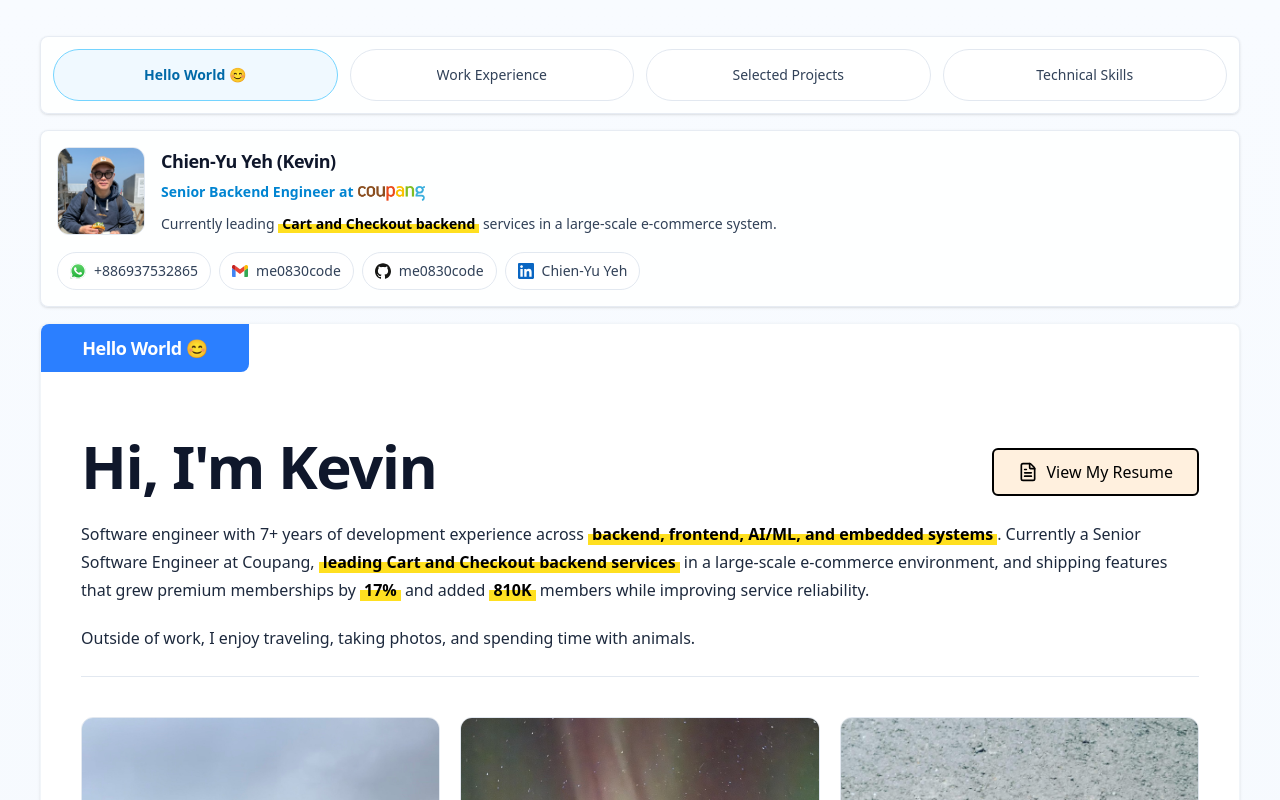
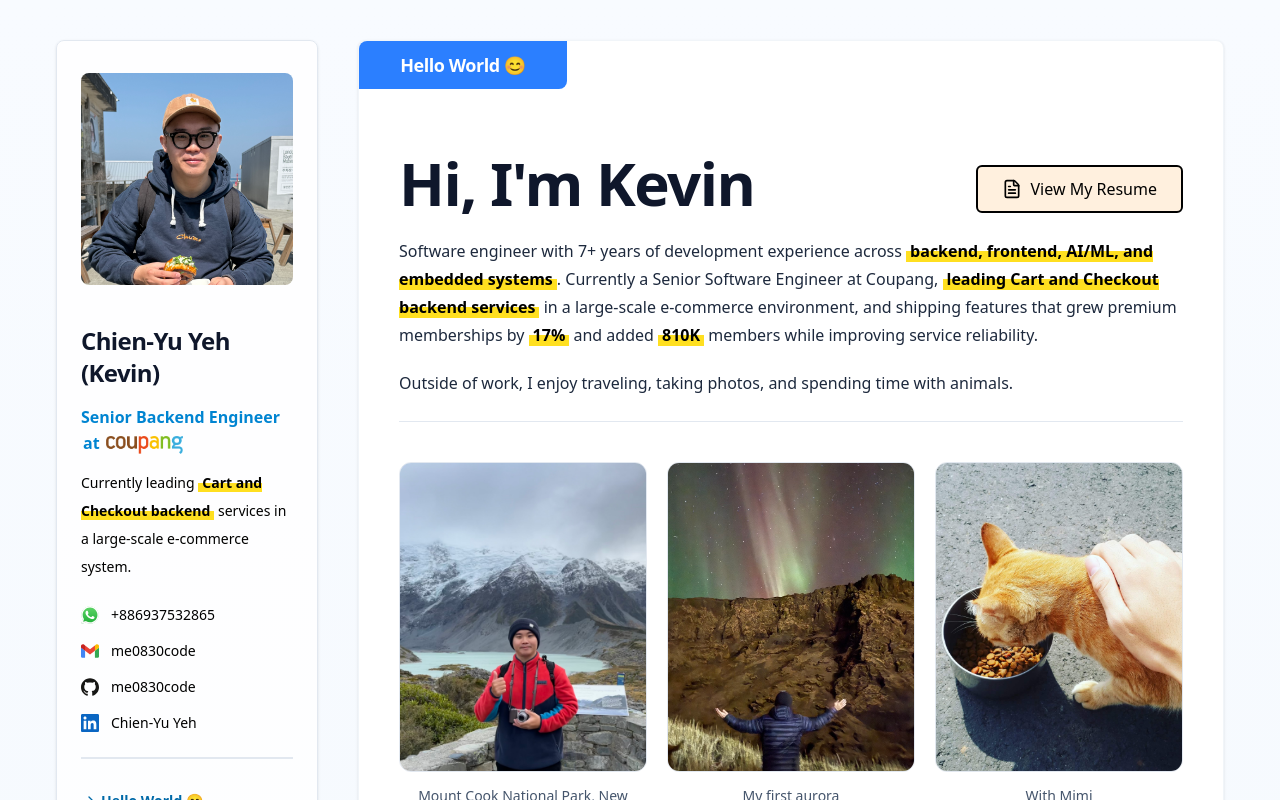
Before and after one commit to me0830code/me0830code.github.io, a React (Vite) app: page / in a window 1280 px wide. Shown: the top 800 px of the page. Built offline with nearby package versions, Linux system fonts and the light colour scheme.

Commit message:
Keep refactoring UIs & Try to enable RWD

```diff
--- a/src/component/LeftSideBar/NavigationBar/NavigationBar.tsx
+++ b/src/component/LeftSideBar/NavigationBar/NavigationBar.tsx
@@ -49,8 +49,8 @@ export function NavigationBar({
             ref={navRef}
             className="
             hide-scrollbar flex w-full gap-2 overflow-x-auto whitespace-nowrap
-            md:grid md:grid-cols-4 md:gap-3 md:overflow-visible md:whitespace-normal
-            2xl:block 2xl:space-y-1
+            md:grid md:grid-cols-4 md:items-center md:gap-3 md:overflow-visible md:whitespace-normal
+            xl:block xl:space-y-1
         "
         >
             {TOTAL_SECTION.map((eachSection) => {
--- a/src/component/LeftSideBar/NavigationBar/NavigationItem.tsx
+++ b/src/component/LeftSideBar/NavigationBar/NavigationItem.tsx
@@ -12,15 +12,15 @@ export const NavigationItem = forwardRef<HTMLButtonElement, NavigationItemInfo>(
                 className={`
                     group shrink-0 rounded-full border px-4 py-2 text-sm transition-all duration-200
                     md:flex md:min-h-[52px] md:w-full md:items-center md:justify-center
-                    2xl:min-h-0 2xl:w-full 2xl:justify-start 2xl:rounded-none 2xl:border-0 2xl:px-0 2xl:py-2 2xl:text-left
+                    xl:min-h-0 xl:w-full xl:justify-start xl:rounded-none xl:border-0 xl:px-0 xl:py-2 xl:text-left
                     ${
                         isActive
-                            ? "border-sky-300 bg-sky-50 font-bold text-sky-700 2xl:bg-transparent"
-                            : "border-slate-200 bg-white text-slate-700 hover:border-slate-300 hover:text-slate-900 2xl:bg-transparent"
+                            ? "border-sky-300 bg-sky-50 font-bold text-sky-700 xl:bg-transparent"
+                            : "border-slate-200 bg-white text-slate-700 hover:border-slate-300 hover:text-slate-900 xl:bg-transparent"
                     }
                 `}
             >
-                <span className="hidden w-5 items-center justify-center 2xl:flex">
+                <span className="hidden w-5 items-center justify-center xl:flex">
                     <span
                         className={`transform transition-all duration-300 ${
                             isActive ? "translate-x-0 opacity-100" : "-translate-x-2 opacity-0"
--- a/src/component/RightContent/ProjectArea/ProjectArea.tsx
+++ b/src/component/RightContent/ProjectArea/ProjectArea.tsx
@@ -24,7 +24,7 @@ export function ProjectArea({ sectionTitle }: ComponentProps) {
         const updateItemsPerPage = () => {
             const width = window.innerWidth;
 
-            if (width >= 1280) {
+            if (width >= 1440) {
                 setItemsPerPage(4);
             } else if (width >= 768) {
                 setItemsPerPage(2);
--- a/src/component/RightContent/ProjectArea/ProjectCard.tsx
+++ b/src/component/RightContent/ProjectArea/ProjectCard.tsx
@@ -17,7 +17,7 @@ export function ProjectCard({
             href={projectLinkURL}
             target="_blank"
             rel="noopener noreferrer"
-            className="group relative flex flex-col gap-6 rounded-[0.5rem] border border-slate-100 bg-[#F8FAFC] p-5 transition-all duration-300 hover:bg-white hover:shadow-[0_25px_20px_-15px_rgba(0,0,0,0.1)] md:p-8 xl:flex-row xl:items-start xl:gap-8 xl:p-10"
+            className="group relative flex flex-col gap-6 rounded-[0.5rem] border border-slate-100 bg-[#F8FAFC] p-5 transition-all duration-300 hover:bg-white hover:shadow-[0_25px_20px_-15px_rgba(0,0,0,0.1)] md:p-8 min-[1440px]:flex-row min-[1440px]:items-start min-[1440px]:gap-8 min-[1440px]:p-10"
         >
             <div className="absolute top-0 right-0 rounded-tr-[0.5rem] rounded-bl-[0.5rem] border-l border-b border-slate-100 bg-white px-3 py-1.5 shadow-sm transition-all duration-300 group-hover:border-sky-600 group-hover:bg-sky-600 sm:px-4 sm:py-2 md:px-6 md:py-2.5">
                 <span className="text-sm font-bold text-slate-400 group-hover:text-white sm:text-[16px]">
@@ -25,7 +25,7 @@ export function ProjectCard({
                 </span>
             </div>
 
-            <div className="order-1 mt-10 flex flex-col xl:order-2 xl:mt-10 xl:flex-none">
+            <div className="order-1 mt-10 flex flex-col min-[1440px]:order-2 min-[1440px]:mt-10 min-[1440px]:flex-none">
                 <div className="mx-auto w-24 overflow-hidden rounded-[1.75rem] border border-slate-200/50 bg-white shadow-inner transition-all duration-500 group-hover:scale-105 group-hover:shadow-2xl sm:w-[110px]">
                     <div className="aspect-square">
                         <img
@@ -37,7 +37,7 @@ export function ProjectCard({
                 </div>
             </div>
 
-            <div className="order-2 flex min-w-0 flex-1 flex-col justify-start xl:order-1 xl:py-2">
+            <div className="order-2 flex min-w-0 flex-1 flex-col justify-start min-[1440px]:order-1 min-[1440px]:py-2">
                 <div>
                     <h4 className="pr-14 text-2xl font-bold tracking-tight text-black transition-colors group-hover:text-sky-600 sm:pr-20 sm:text-[24px]">
                         {projectName}
@@ -49,12 +49,12 @@ export function ProjectCard({
                         </span>
                     </div>
 
-                    <div className="flex flex-col gap-4 xl:flex-row xl:items-start">
+                    <div className="flex flex-col gap-4 min-[1440px]:flex-row min-[1440px]:items-start">
                         <div className="flex-1">
                             {projectDescription.map((eachDescription, index) => (
                                 <p
                                     key={index}
-                                    className="mr-0 text-[15px] leading-7 text-black sm:text-[16px] xl:mr-4"
+                                    className="mr-0 text-[15px] leading-7 text-black sm:text-[16px] min-[1440px]:mr-4"
                                 >
                                     {CustomizedTextRendering(eachDescription)}
                                 </p>
--- a/src/component/RightContent/RightContent.tsx
+++ b/src/component/RightContent/RightContent.tsx
@@ -8,7 +8,7 @@ export function RightContent() {
                     <section
                         id={eachSection.key}
                         key={eachSection.key}
-                        className="scroll-mt-24 md:scroll-mt-8"
+                        className="scroll-mt-24 md:scroll-mt-36"
                     >
                         <eachSection.componentUI sectionTitle={eachSection.sectionTitle} />
                     </section>
--- a/src/layout/appLayout.tsx
+++ b/src/layout/appLayout.tsx
@@ -16,7 +16,7 @@ export function AppLayout() {
         isManualScrolling.current = true;
         setActive(key);
 
-        const isTopNavLayout = window.innerWidth < 1536;
+        const isTopNavLayout = window.innerWidth < 1280;
 
         const targetId =
             isTopNavLayout && key === CONTENT_SECTION.AboutMe.key
@@ -57,23 +57,23 @@ export function AppLayout() {
 
     return (
         <div className="min-h-screen bg-[linear-gradient(to_bottom,_#f8fbff,_#eef5fb)]">
-            <div className="px-4 py-4 sm:px-6 sm:py-6 lg:px-10 lg:py-8 2xl:px-14 2xl:py-10">
-                <div className="sticky top-0 z-30 mb-4 pt-1 2xl:hidden">
+            <div className="px-4 py-4 sm:px-6 sm:py-6 lg:px-10 lg:py-8 xl:px-14 xl:py-10">
+                <div className="sticky top-0 z-30 mb-4 pt-1 xl:hidden">
                     <TopNavigatioBar active={active} onSelect={handleSelect} />
                 </div>
 
-                <div className="mb-4 2xl:hidden">
+                <div className="mb-4 xl:hidden">
                     <MiniProfileHeader />
                 </div>
 
-                <div className="grid grid-cols-1 gap-6 2xl:grid-cols-12 2xl:gap-10">
-                    <aside className="hidden 2xl:block 2xl:col-span-3">
+                <div className="grid grid-cols-1 gap-6 xl:grid-cols-12 xl:gap-10">
+                    <aside className="hidden xl:block xl:col-span-3">
                         <div className="sticky top-8">
                             <LeftSideBar active={active} onSelect={handleSelect} />
                         </div>
                     </aside>
 
-                    <main className="2xl:col-span-9">
+                    <main className="xl:col-span-9">
                         <RightContent />
                     </main>
                 </div>
```
